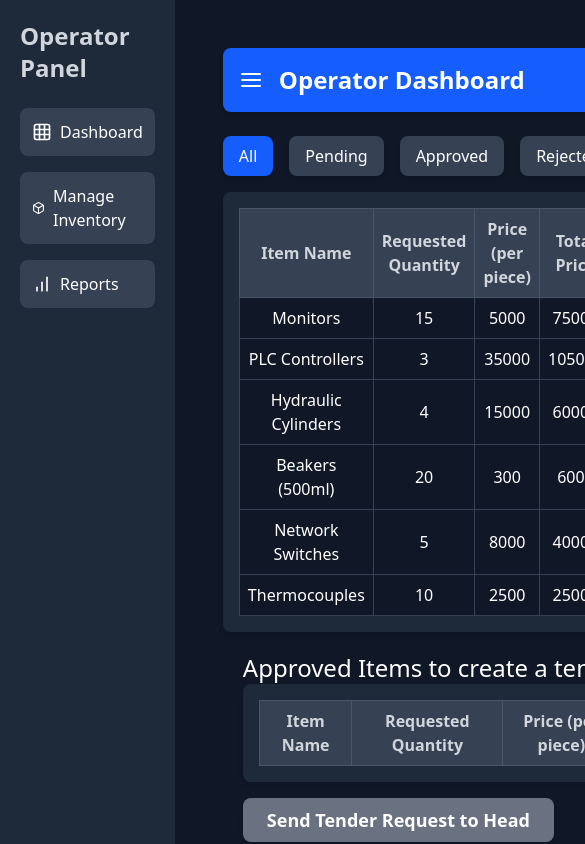
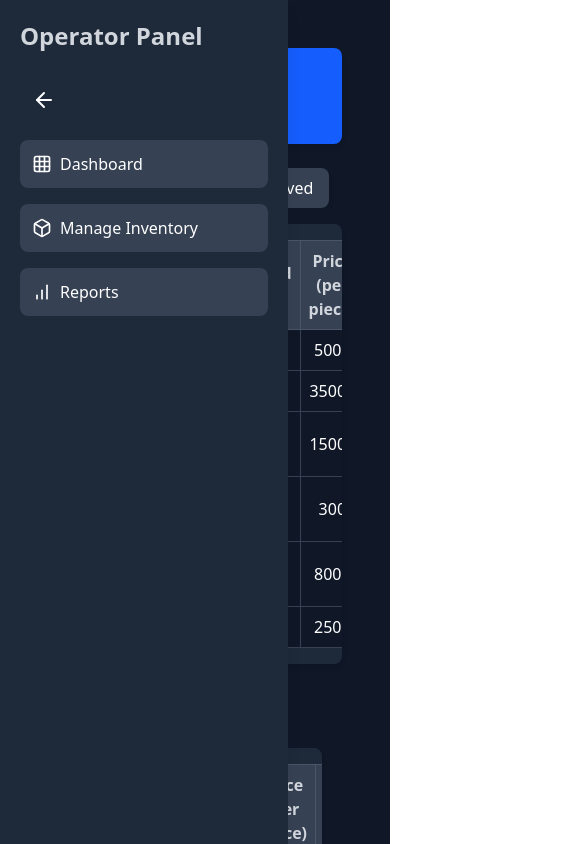
Before and after one commit to Suryadeep36/sgh-sap, a React (Vite) app: page /operator/inventory in a window 390 px wide. Shown: the top 844 px of the page, 585 px wide, since content can reach past the window. Built offline with nearby package versions, Linux system fonts and the light colour scheme.

Commit message:
make inventory page for store responsive

```diff
--- a/src/components/Operator/Inventory.jsx
+++ b/src/components/Operator/Inventory.jsx
@@ -1,6 +1,6 @@
 import { useState } from "react";
 import { Menu, Grid, Box, BarChart } from "lucide-react";
-import { FiMenu } from "react-icons/fi";
+import { FiMenu,FiArrowLeft } from "react-icons/fi";
 import { Link } from "react-router-dom";
 import requestItems from "./requestItems.json";
 import tendors from "./tendors.json";
@@ -25,17 +25,20 @@ export default function Operator() {
   );
 
   return (
-    <div className="flex bg-gray-900 text-white w-full">
+    <div className="flex bg-gray-900 text-white w-full  overflow-hidden">
       {/* Sidebar */}
       <div
-        className={`bg-gray-800 w-72 p-5 shadow-lg ${
-          isSidebarOpen ? "block" : "hidden"
-        }`}
-      >
+  className={`bg-gray-800 w-72 p-5 shadow-lg fixed h-full top-0 left-0 transform ${
+    isSidebarOpen ? "translate-x-0" : "-translate-x-full"
+  } transition-transform duration-300 z-50 md:relative md:translate-x-0`}
+>
         <h2 className="text-2xl font-bold mb-6 text-gray-300">
           Operator Panel
         </h2>
         <ul className="space-y-4">
+             <button className="flex items-center gap-2 p-3" onClick={() => setIsSidebarOpen(!isSidebarOpen)}>
+                            <FiArrowLeft size={24} />
+                          </button>
           <li className="flex items-center gap-2 p-3 bg-gray-700 hover:bg-gray-600 rounded-lg cursor-pointer transition">
             <Grid size={20} /> <Link to="/operator/">Dashboard</Link>
           </li>
@@ -50,7 +53,7 @@ export default function Operator() {
       </div>
 
       {/* Main Content */}
-      <div className="p-6 bg-gray-900 text-white">
+      <div className="w-full md:flex-1 p-6 bg-gray-900 text-white">
         <div className="p-6 bg-gray-900 text-white">
           <header className="bg-blue-600 text-white p-4 rounded-lg shadow-md flex items-center">
             <button
@@ -63,7 +66,7 @@ export default function Operator() {
           </header>
 
           {/* Filter Buttons */}
-          <div className="mt-6 flex gap-4 mb-4">
+          <div className="mt-6 flex gap-4 mb-4 overflow-x-auto">
             {["All", "Pending", "Approved", "Rejected"].map((status) => (
               <button
                 key={status}
@@ -78,7 +81,7 @@ export default function Operator() {
           </div>
 
           {/* Requests Table */}
-          <div className="bg-gray-800 p-4 rounded-lg shadow-md">
+          <div className="bg-gray-800 p-4 rounded-lg shadow-md overflow-x-auto">
             <table className="w-full border-collapse border border-gray-700 text-white">
               <thead>
                 <tr className="bg-gray-700 text-gray-300">
@@ -145,7 +148,7 @@ export default function Operator() {
           </div>
           <div className="m-5">
             <h2 className="mt-2 text-2xl">Approved Items to create a tender</h2>
-            <div className="bg-gray-800 p-4 rounded-lg shadow-md">
+            <div className="bg-gray-800 p-4 rounded-lg shadow-md overflow-x-auto">
               <table className="w-full border-collapse border border-gray-700 text-white">
                 <thead>
                   <tr className="bg-gray-700 text-gray-300">
@@ -207,7 +210,7 @@ export default function Operator() {
           </div>
           <div className="m-5">
             <h2 className="mt-2 text-2xl">Previous Tender Requests to Head</h2>
-            <div className="bg-gray-800 p-4 rounded-lg shadow-md">
+            <div className="bg-gray-800 p-4 rounded-lg shadow-md overflow-x-auto">
               <table className="w-full border-collapse border border-gray-700 text-white">
                 <thead>
                   <tr className="bg-gray-700 text-gray-300">
```
